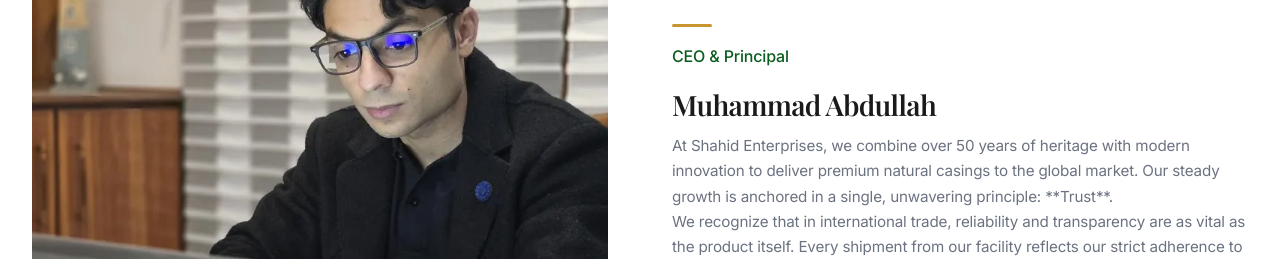
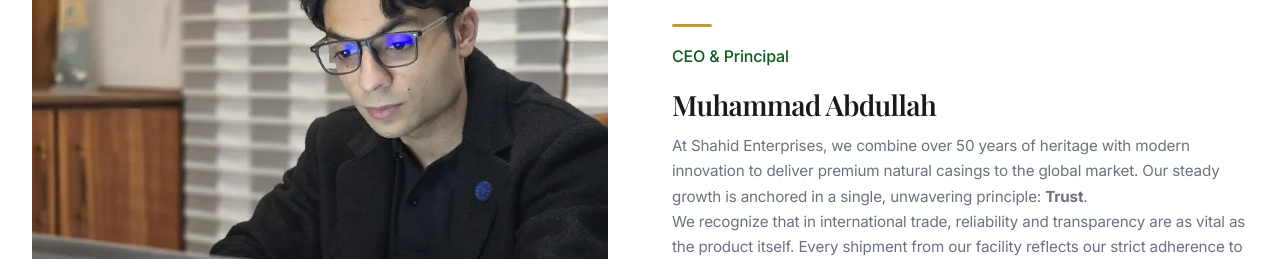
Before and after one commit to shahidenterprises/shahid-enterprises-2.0, a Next.js app: page /about in a window 1280 px wide. Shown: the part 2560-2819 px from the top of the page. Built offline with nearby package versions, Linux system fonts and the light colour scheme; no server answers; a web font is replaced by a local one.

Commit message:
fix: replace markdown asterisks with strong tag for bolding

```diff
--- a/src/app/about/page.tsx
+++ b/src/app/about/page.tsx
@@ -139,7 +139,7 @@ export default function AboutPage() {
                 <span className={styles.founderTitle}>CEO &amp; Principal</span>
                 <h3>Muhammad Abdullah</h3>
                 <p>
-                  At Shahid Enterprises, we combine over 50 years of heritage with modern innovation to deliver premium natural casings to the global market. Our steady growth is anchored in a single, unwavering principle: **Trust**.
+                  At Shahid Enterprises, we combine over 50 years of heritage with modern innovation to deliver premium natural casings to the global market. Our steady growth is anchored in a single, unwavering principle: <strong>Trust</strong>.
                 </p>
                 <p>
                   We recognize that in international trade, reliability and transparency are as vital as the product itself. Every shipment from our facility reflects our strict adherence to global food safety standards. We view our clients as long-term partners and remain dedicated to supporting your success through sustainable sourcing and ethical business practices.
```
